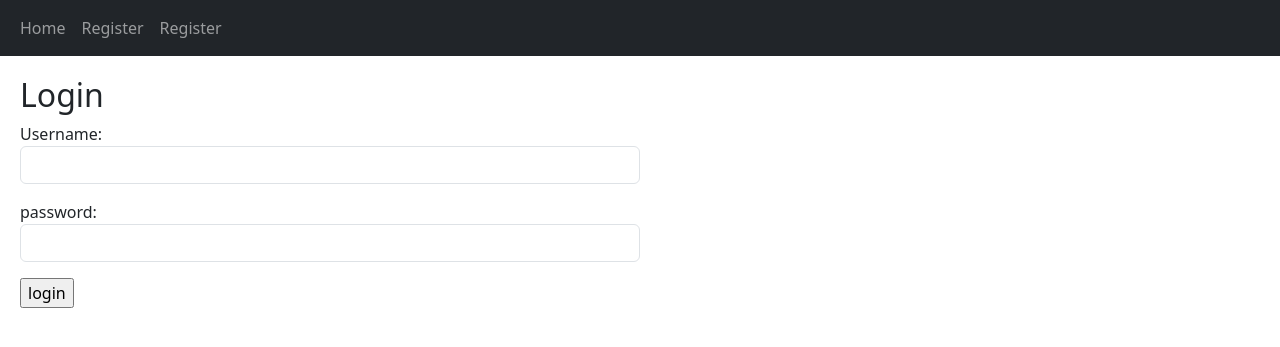
After one commit to Zeinab-nj/social-network, a Django app: page /account/login/ in a window 1280 px wide. The commit adds this page. Shown: the top 347 px of the page. Run offline with Django 4.2, Linux system fonts and the light colour scheme.

Commit message:
added User Login

```diff
--- a/account/forms.py
+++ b/account/forms.py
@@ -31,3 +31,7 @@ class UserRegistrationForm(forms.Form):
 
         if p1 and p2 and p1 != p2:
             raise ValidationError('password must match')
+
+class UserLoginForm(forms.Form):
+    username = forms.CharField(widget=forms.TextInput(attrs={'class':'form-control'}))
+    password = forms.CharField(label='password', widget=forms.PasswordInput(attrs={'class':'form-control'}))
--- /dev/null
+++ b/account/templates/account/login.html
@@ -0,0 +1,13 @@
+{% extends "base.html" %}
+
+{% block  content %}
+    <h2>Login</h2>
+
+    <form action="" method="post" class="col-md-6" novalidate>
+        {% csrf_token %}
+        {{ form.as_p }}
+        <input type="submit" value="login">
+
+    </form>
+
+{% endblock %}
--- a/account/urls.py
+++ b/account/urls.py
@@ -3,5 +3,7 @@ from . import views
 
 app_name="account"
 urlpatterns = [
-    path ('register/', views.RegisterView.as_view(),name='register'),
+    path ('register/', views.UserRegisterView.as_view(),name='user_register'),
+    path ('login/', views.UserLoginView.as_view(),name='user_login'),
+
 ]
--- a/account/views.py
+++ b/account/views.py
@@ -1,10 +1,12 @@
 from django.shortcuts import render, redirect
 from django.views import View
-from .forms import UserRegistrationForm
+from .forms import UserRegistrationForm, UserLoginForm
 from django.contrib.auth.models import User
 from django.contrib import messages
+from django.contrib.auth import authenticate, login
 
-class RegisterView(View):
+
+class UserRegisterView(View):
     form_class = UserRegistrationForm
     template_name = 'account/register.html'
 
@@ -21,3 +23,24 @@ class RegisterView(View):
             messages.success(request, 'You registered successfully', 'success')
             return redirect('home:home')
         return render(request, self.template_name ,{'form':form})
+
+
+class UserLoginView(View):
+    form_class = UserLoginForm
+    template_name = 'account/login.html'
+
+    def get(self, request):
+        form = self.form_class
+        return render(request , self.template_name, {'form':form} )
+
+    def post(self ,request):
+        form = self.form_class(request.POST)
+        if form.is_valid():
+            cd = form.cleaned_data
+            user = authenticate (request, username=cd['username'],password=cd['password'])
+            if user is not None :
+                login(request, user)
+                messages.success(request, 'you Logged in successfully','success')
+                return redirect('home:home')
+            messages.error(request , 'username or password is wrong', 'warning')
+        return render(request, self.template_name, {'form':form})
--- a/templates/inc/navbar.html
+++ b/templates/inc/navbar.html
@@ -2,7 +2,8 @@
   <div class="container-fluid">
     <div class="navbar-nav">
       <a class="nav-link acive" href="{% url "home:home" %}">Home</a>
-      <a class="nav-link acive" href="{% url "account:register" %}">Register</a>
+      <a class="nav-link acive" href="{% url "account:user_register" %}">Register</a>
+            <a class="nav-link acive" href="{% url "account:user_register" %}">Register</a>
     </div>
   </div>
 </nav>
```
Also changed, not shown: db.sqlite3.
